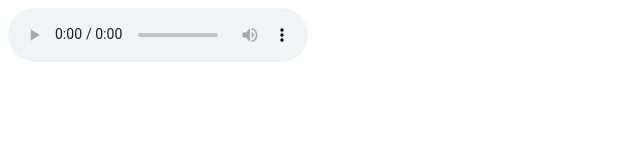
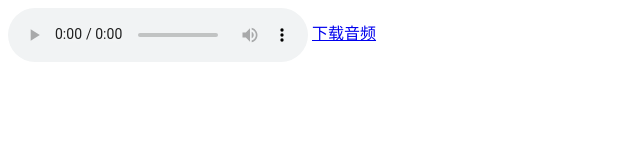
Before and after one commit to GoldenEagle1527/Show, a website built with webpack: page index.html in a window 1280 px wide. Shown: the whole page, without its empty margins (0-640 px from the left). Built offline with nearby package versions, Linux system fonts and the light colour scheme.

Commit message:
Update index.html

```diff
--- a/index.html
+++ b/index.html
@@ -29,6 +29,7 @@
   <source src="BGM.wav" type="audio/wav">
   Your browser does not support the audio element.
 </audio>
+  <a href="BGM.wav" download="BGM.wav">下载音频</a>
   <script src="js/app.js"></script>
 
 </body>
```
